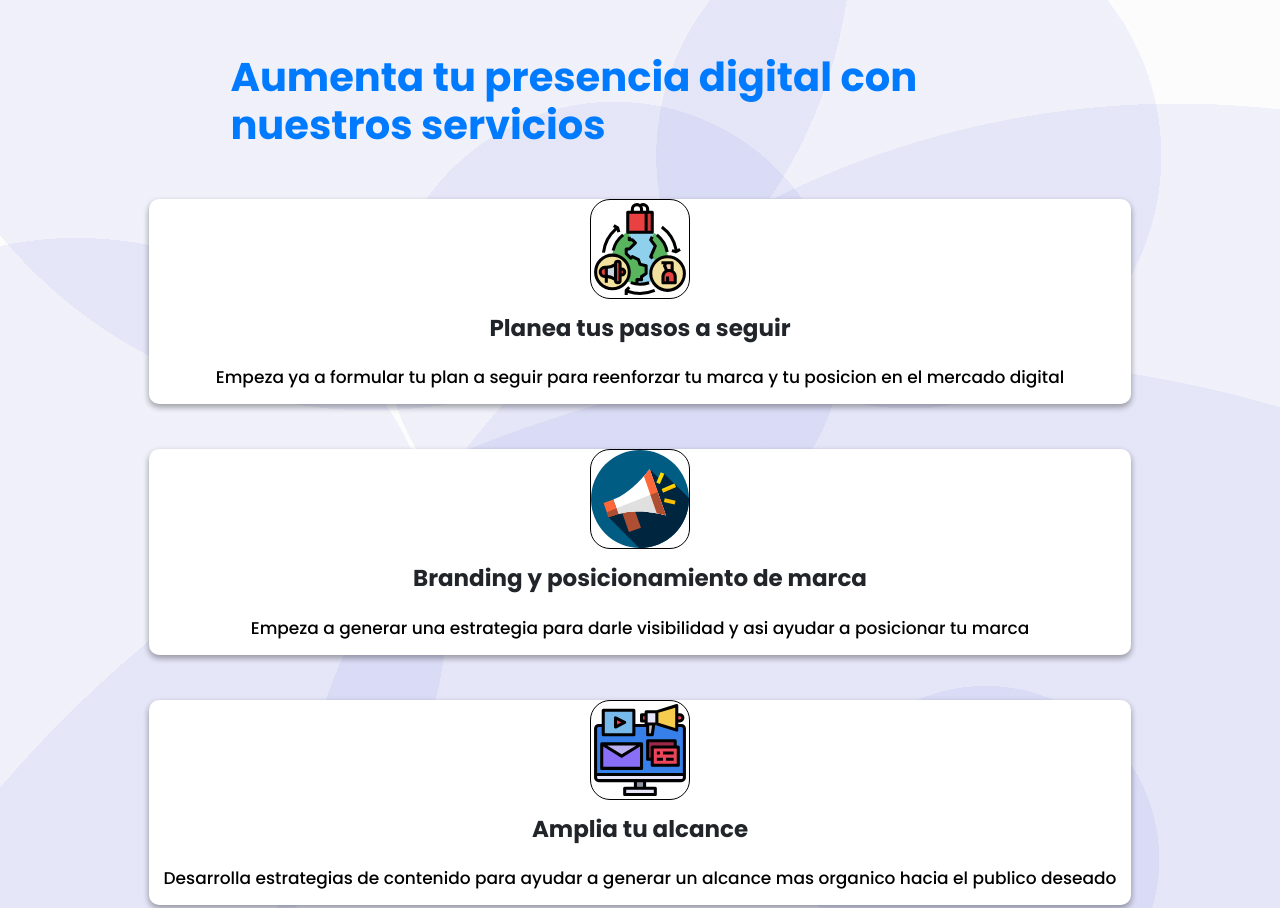
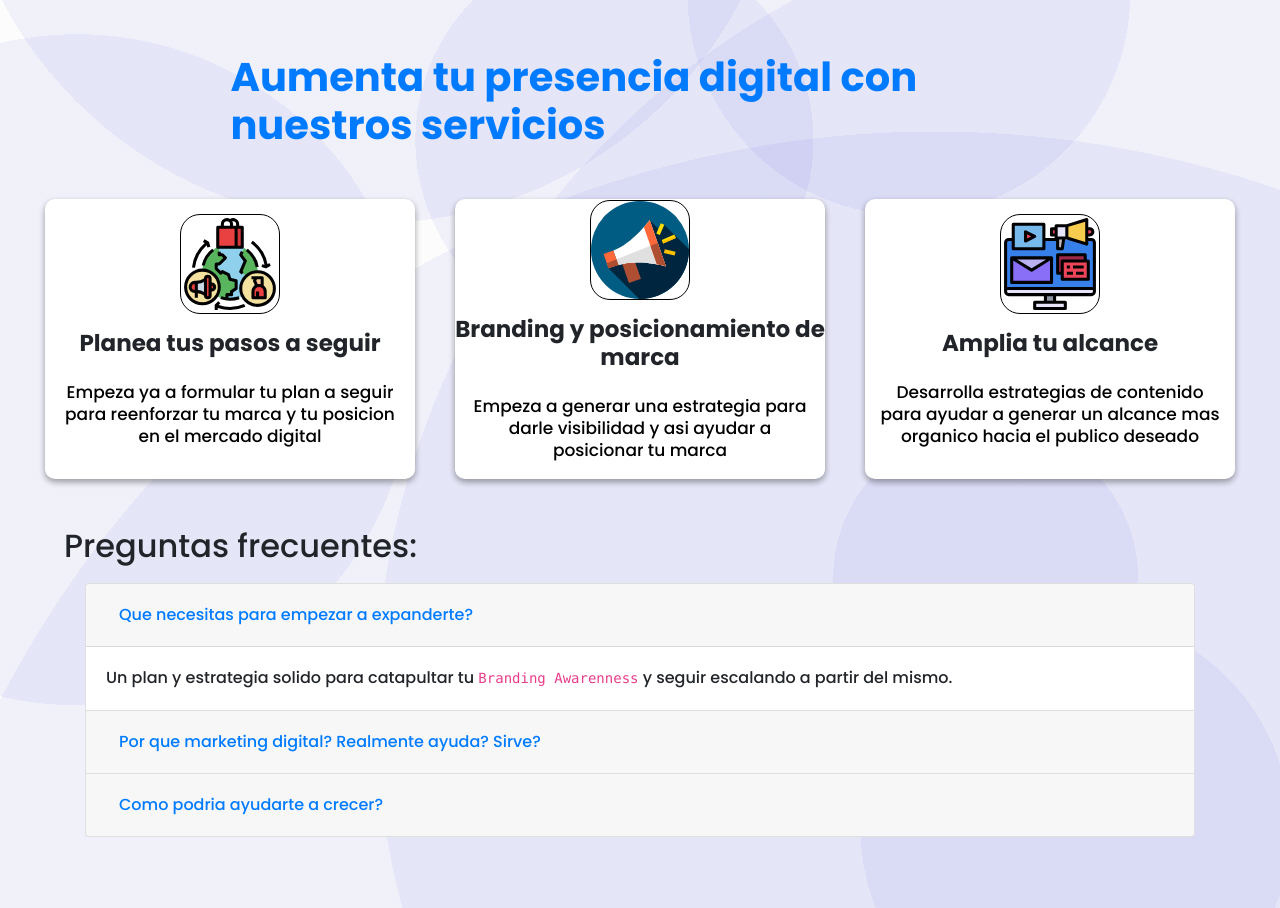
Before and after one commit to Adremess/meligise-marketing-digital, a website: page index.html in a window 1280 px wide. Shown: the part 799-1707 px from the top of the page. Drawn offline with nearby package versions, Linux system fonts and the light colour scheme.

Commit message:
Retocada vista 1440

```diff
--- a/scss/_section.scss
+++ b/scss/_section.scss
@@ -43,6 +43,21 @@
     font-weight: bold;
     @include toRem(23);
     margin: 16px 0 24px 0;
+  }
+}
+
+@include screenSize-up(lg) {
+  .section {
+    &__items {
+      flex-direction: row !important;
+    }
+    &__info {
+      height: 280px !important;
+      width: 370px !important;
+      &:not(:last-child) {
+        margin: 0 40px 0 0 !important;
+      }
+    }
   }
 }
 
@@ -115,10 +130,6 @@
   display: inline-block;
   width: 100%;
   height: fit-content;
-  @include screenSize-up(xl) {
-    margin: 0 0 0 6rem;
-    padding: 0 0 0 6rem;
-  }
   @include screenSize-up(lg) {
     margin: 0 0 0 2rem;
     padding: 0 0 0 2rem;
@@ -127,4 +138,8 @@
     margin: 0 0 0 2rem;
     padding: 0 0 0 2rem;
   }
+  @include screenSize-up(xl) {
+    margin: 0 0 0 6rem;
+    padding: 0 0 0 6rem;
+  }
 }
```
Also changed, not shown: css/styles.css.
